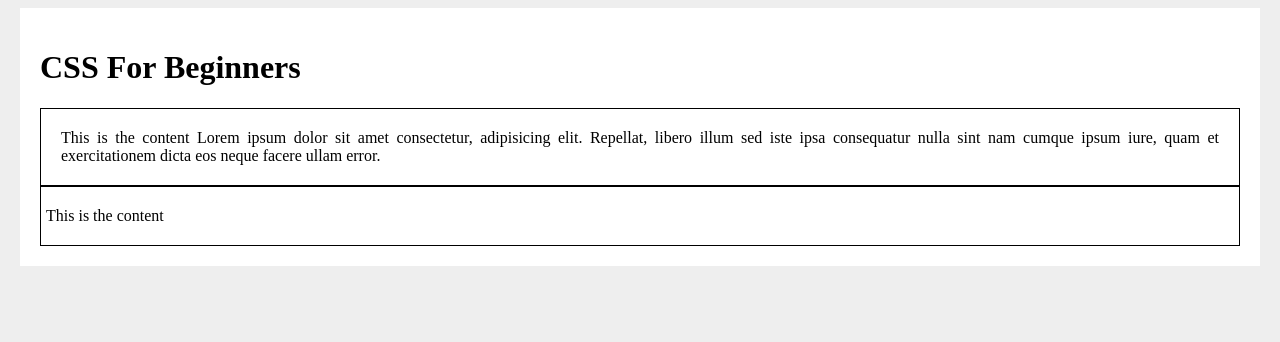
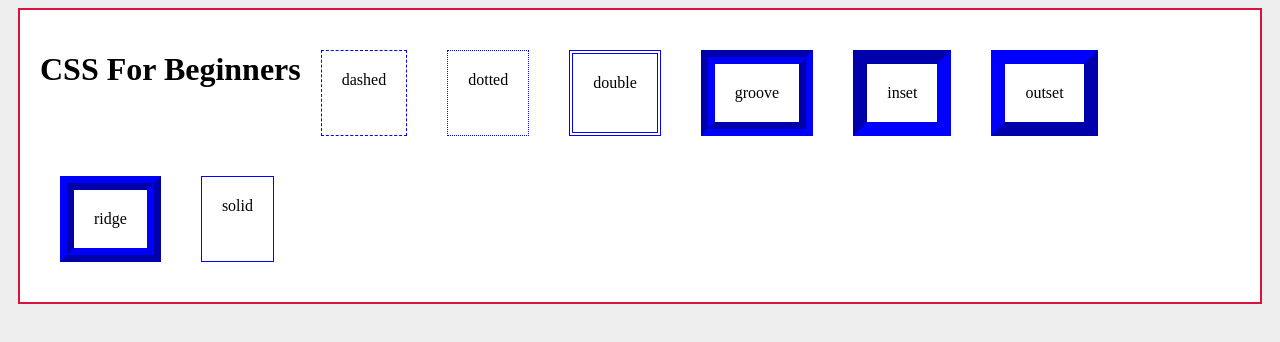
Before and after one commit to Adam-Ponting/css_tutorial_for_beginners, a plain HTML site: page index.html in a window 1280 px wide. Drawn offline with Linux system fonts and the light colour scheme.

Commit message:
Completed 40

```diff
--- a/css/syntax.css
+++ b/css/syntax.css
@@ -8,14 +8,36 @@
   box-sizing: border-box;
 } */
 .box {
-  border: 1px solid #000000;
+  /* border: 1px solid #000000; */
   padding: 20px;
+  margin: 20px;
   text-align: justify;
-  /* margin-top: 10px;
-  margin-right: 20px;
-  margin-bottom: 5px;
-  margin-left: 2px; */
 }
-.small {
-  padding-left: 5px;
+.dashed {
+  border: 1px dashed blue;
 }
+.dotted {
+  border: 1px dotted blue;
+}
+.double {
+  border: 4px double blue;
+}
+.groove {
+  border: 14px groove blue;
+}
+.inset {
+  border: 14px inset blue;
+}
+.outset {
+  border: 14px outset blue;
+}
+.ridge {
+  border: 14px ridge blue;
+}
+.solid {
+  border: 1px solid blue;
+}
+#main-content {
+  display: flex;
+  flex-wrap: wrap;
+}
--- a/index.html
+++ b/index.html
@@ -15,6 +15,7 @@
         margin: 0 auto;
         height: 100%;
         padding: 20px;
+        border: 2px solid crimson;
       }
       p {
         font-size: 14px;
@@ -27,12 +28,30 @@
   <body>
     <div id="main-content">
       <h1>CSS For Beginners</h1>
-      <div class="box">
-        This is the content Lorem ipsum dolor sit amet consectetur, adipisicing elit. Repellat,
-        libero illum sed iste ipsa consequatur nulla sint nam cumque ipsum iure, quam et
-        exercitationem dicta eos neque facere ullam error.
+      <div class="box dashed">
+        dashed
       </div>
-      <div class="box small">This is the content</div>
+      <div class="box dotted">
+        dotted
+      </div>
+      <div class="box double">
+        double
+      </div>
+      <div class="box groove">
+        groove
+      </div>
+      <div class="box inset">
+        inset
+      </div>
+      <div class="box outset">
+        outset
+      </div>
+      <div class="box ridge">
+        ridge
+      </div>
+      <div class="box solid">
+        solid
+      </div>
     </div>
   </body>
 </html>
```
